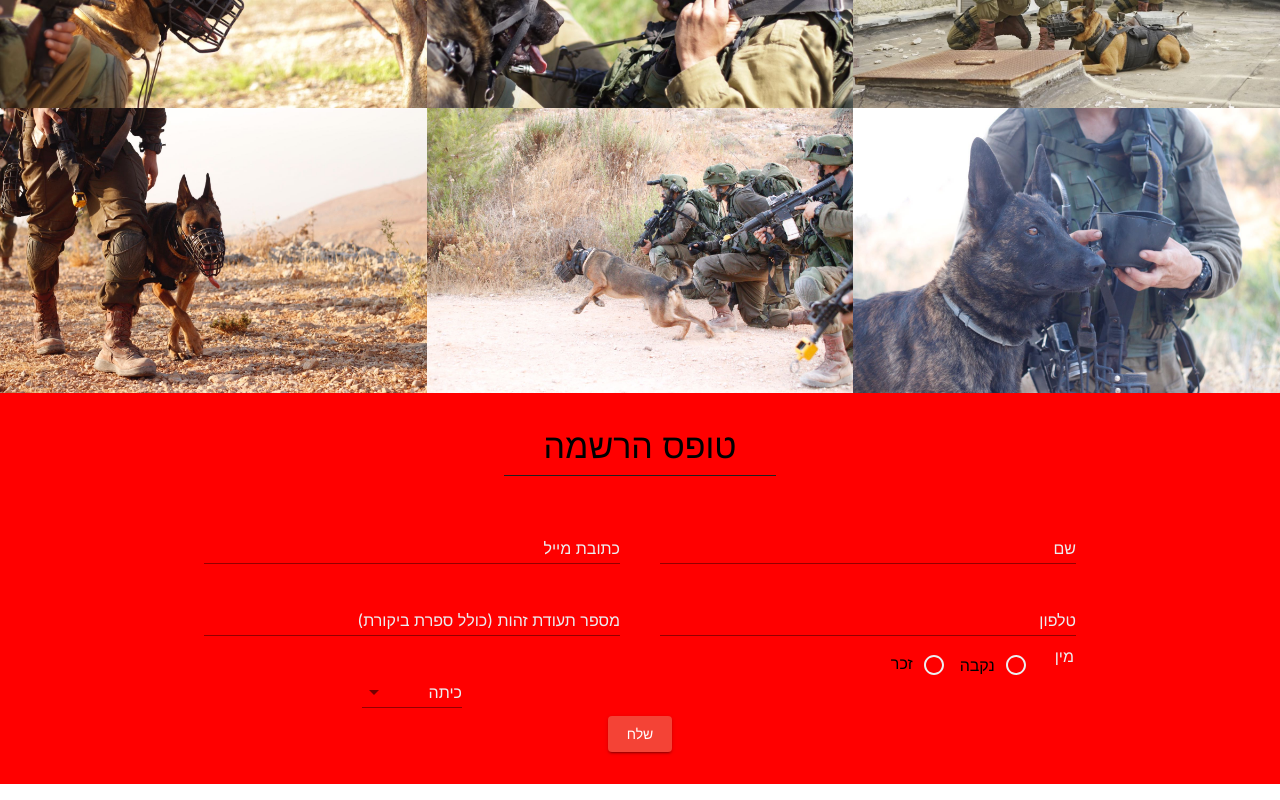
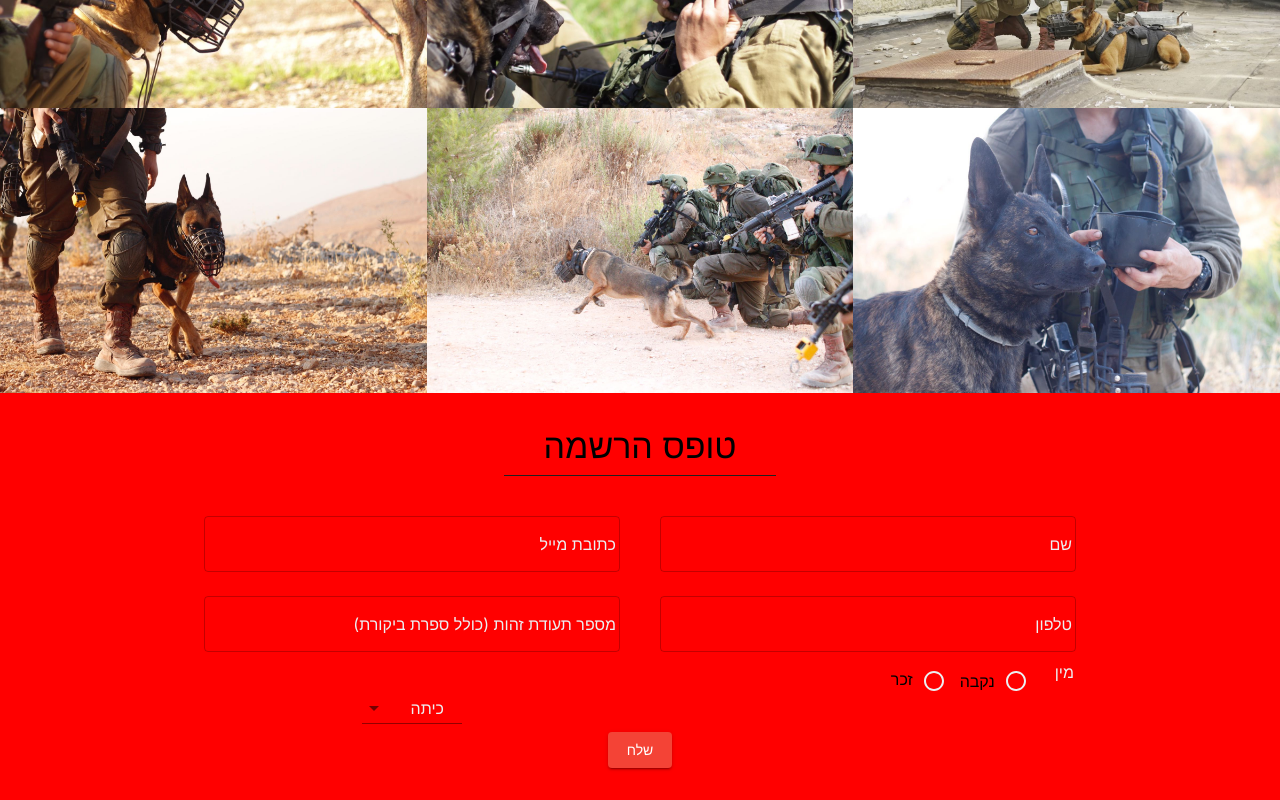
Before and after one commit to sushi30/oketz-website-react, a React (Create React App) app: page / in a window 1280 px wide. Shown: the part 2773-3573 px from the top of the page. Built offline with nearby package versions, Linux system fonts and the light colour scheme.

Commit message:
use outline forms

```diff
--- a/src/Body.js
+++ b/src/Body.js
@@ -1,5 +1,5 @@
 import React from "react";
-import TitleSection from "./TitleSection";
+import Title from "./sections/Title";
 import DescriptionSection from "./sections/Description";
 import Requirements from "./sections/Requirements";
 import Dates from "./sections/Dates";
@@ -21,7 +21,7 @@ const Body = () => (
   <div style={{ textAlign: "center" }}>
     <BackgroundCarousel />
     <Video />
-    <TitleSection action={callToAction} />
+    <Title action={callToAction} />
     <DescriptionSection even={true} action={callToAction} />
     <Dates even={false} />
     <Requirements even={true} />
--- a/src/sections/Form.js
+++ b/src/sections/Form.js
@@ -16,24 +16,25 @@ import SectionTitle from "../SectionTitle";
 import MyDivider from "../components/MyDivider";
 
 const useStyles = makeStyles({
-  formControl: { left: "unset" },
+  formControl: { left: "unset", right: 18 },
   icon: { position: "unset" }
 });
 
 const MyTextField = props => (
   <TextField
-    {...props.field}
+    margin="normal"
+    fullWidth
     InputLabelProps={{
       classes: { formControl: props.classes.formControl }
     }}
+    variant="outlined"
+    {...props.field}
     {...props}
-    margin="normal"
-    fullWidth
   />
 );
 
 const MyGridItem = ({ children }) => (
-  <Grid item xs={6} style={{ paddingLeft: 20, paddingRight: 20 }}>
+  <Grid item xs={12} md={6} style={{ paddingLeft: 20, paddingRight: 20 }}>
     {children}
   </Grid>
 );
```
Also changed, not shown: src/sections/Title.js (renamed from src/TitleSection.js, +4 -4 lines).
